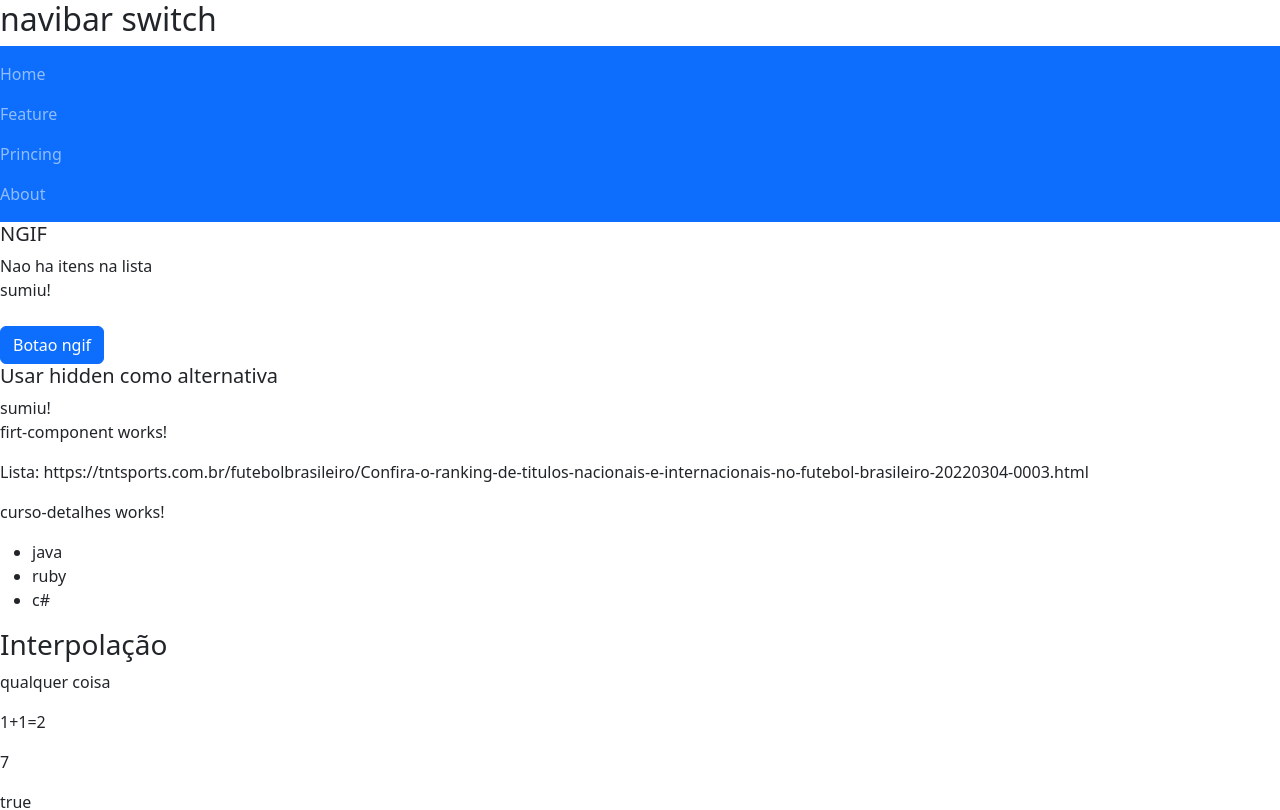
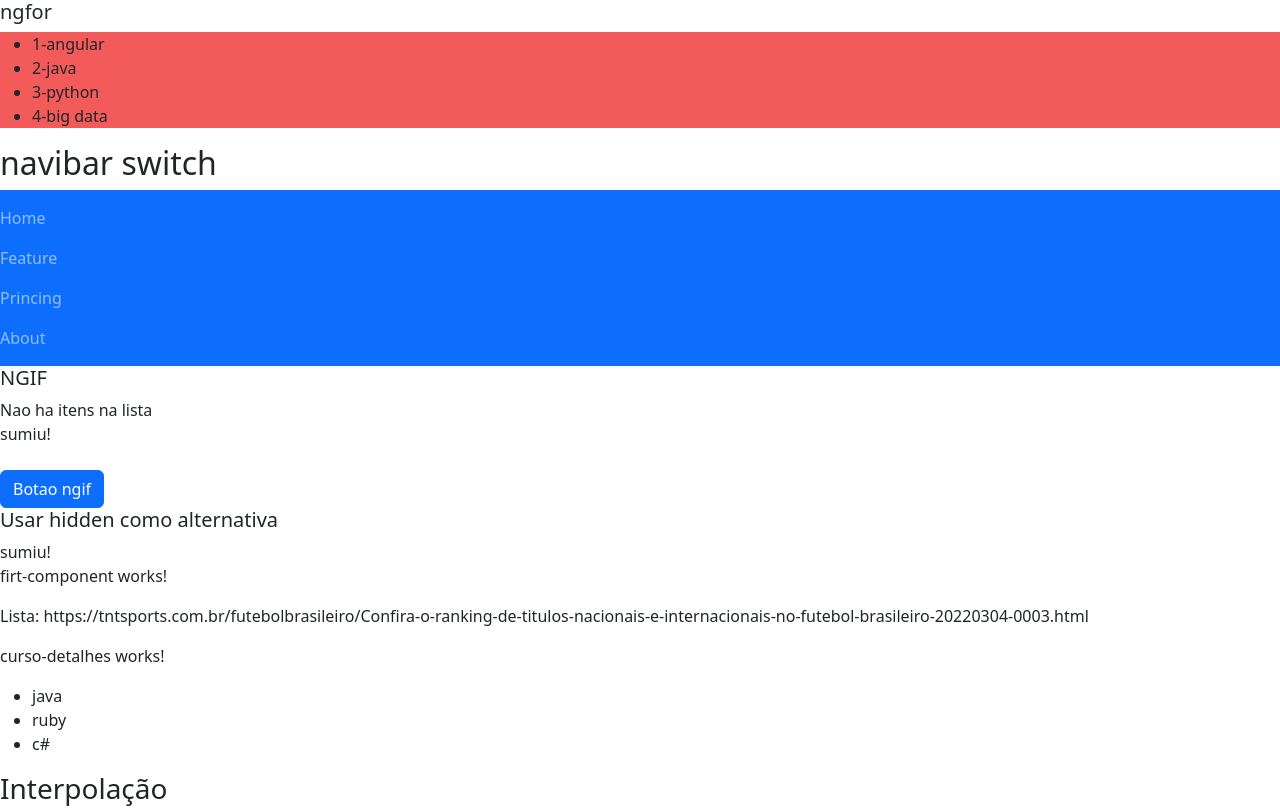
Before and after one commit to Joaocastro20/Angular, an Angular app: page / in a window 1280 px wide. Shown: the top 810 px of the page. Built offline with nearby package versions, Linux system fonts and the light colour scheme.

Commit message:
adcionar ngfor

```diff
--- a/src/app/app.component.html
+++ b/src/app/app.component.html
@@ -1,3 +1,4 @@
+<app-diretiva-ngfor></app-diretiva-ngfor>
 <app-diretiva-ngswitch></app-diretiva-ngswitch>
 <app-diretiva-ngif></app-diretiva-ngif>
 <app-firt-component></app-firt-component>
--- a/src/app/app.module.ts
+++ b/src/app/app.module.ts
@@ -15,6 +15,7 @@ import { OutputPropertyComponent } from './output-property/output-property.compo
 import { CicloComponent } from './ciclo/ciclo.component';
 import { DiretivaNgifComponent } from './diretiva-ngif/diretiva-ngif.component';
 import { DiretivaNgswitchComponent } from './diretiva-ngswitch/diretiva-ngswitch.component';
+import { DiretivaNgforComponent } from './diretiva-ngfor/diretiva-ngfor.component';
 
 
 @NgModule({
@@ -26,7 +27,8 @@ import { DiretivaNgswitchComponent } from './diretiva-ngswitch/diretiva-ngswitch
     OutputPropertyComponent,
     CicloComponent,
     DiretivaNgifComponent,
-    DiretivaNgswitchComponent
+    DiretivaNgswitchComponent,
+    DiretivaNgforComponent
   ],
   imports: [
     BrowserModule,
--- /dev/null
+++ b/src/app/diretiva-ngfor/diretiva-ngfor.component.html
@@ -0,0 +1,8 @@
+<h5>ngfor</h5>
+<div style="background-color: rgba(238, 13, 13, 0.678);">
+    <ul>
+        <li *ngFor="let curso of cursos,let i = index">
+            {{i+1}}-{{curso}}
+        </li>
+    </ul>
+</div>
--- /dev/null
+++ b/src/app/diretiva-ngfor/diretiva-ngfor.component.ts
@@ -0,0 +1,17 @@
+import { Component, OnInit } from '@angular/core';
+
+@Component({
+  selector: 'app-diretiva-ngfor',
+  templateUrl: './diretiva-ngfor.component.html',
+  styleUrls: ['./diretiva-ngfor.component.css']
+})
+export class DiretivaNgforComponent implements OnInit {
+
+  cursos:string[] = ["angular","java","python","big data"];
+
+  constructor() { }
+
+  ngOnInit(): void {
+  }
+
+}
```
Also changed, not shown: src/app/diretiva-ngfor/diretiva-ngfor.component.css (added), 1 other file (tests, documents, lock files or other folders).
